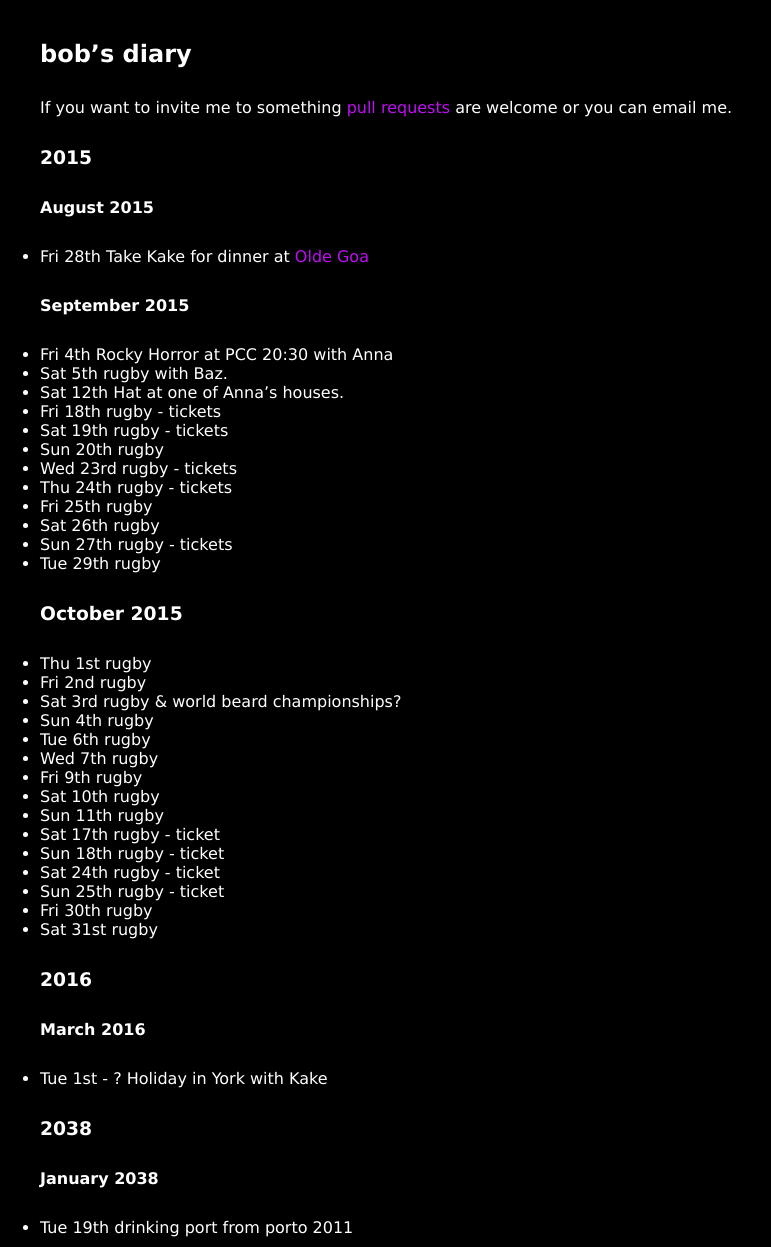
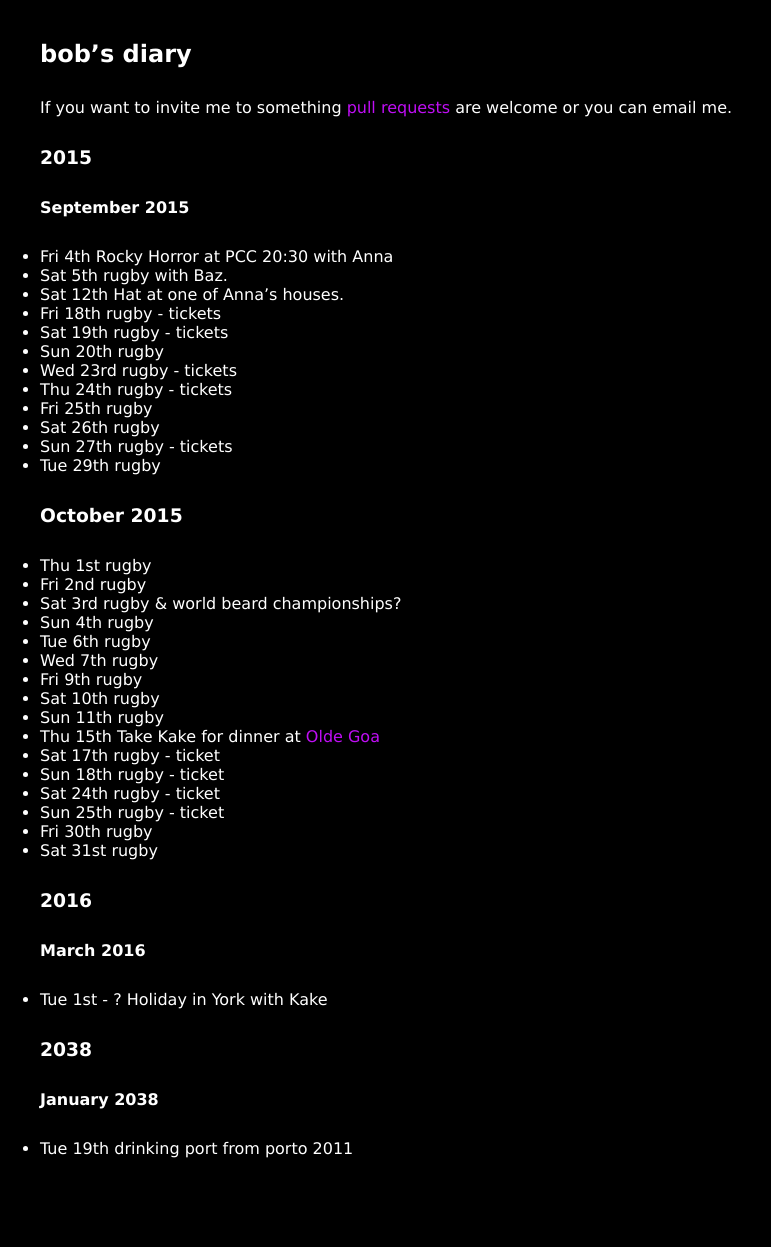
Before and after one commit to rjw1/randomness.org.uk, a Jekyll site: the page built from diary/index.md, in a window 1280 px wide. Shown: the whole page, without its empty margins (0-771 px from the left). Built offline with Jekyll 4.4.1, drawn with Linux system fonts in a browser that asks for light colours; Markdown is read by kramdown in place of the engine named in the settings; after the commit the page ends 1168 px from its top, so only the background shows below that.

Commit message:
Reschedule Olde Goa again

```diff
--- a/diary/index.md
+++ b/diary/index.md
@@ -9,10 +9,6 @@
 
 
 ### 2015 ###
-
-#### August 2015 ####
-
-* Fri 28th Take Kake for dinner at [Olde Goa](http://www.oldegoa.co.uk/)
 
 #### September 2015 ####
 
@@ -40,6 +36,7 @@
 * Fri 9th rugby
 * Sat 10th rugby
 * Sun 11th rugby
+* Thu 15th Take Kake for dinner at [Olde Goa](http://www.oldegoa.co.uk/)
 * Sat 17th rugby - ticket
 * Sun 18th rugby - ticket
 * Sat 24th rugby - ticket
```
